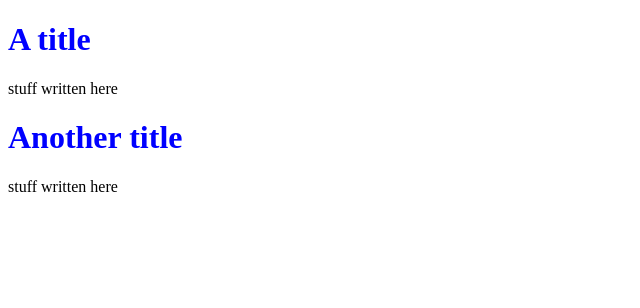
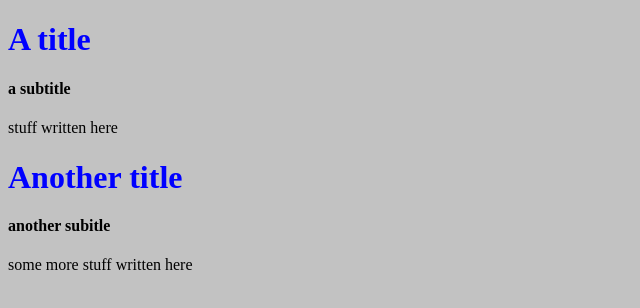
Before and after one commit to dlopeiro/react-nextjs-study, a Next.js app: page / in a window 1280 px wide. Shown: the top 308 px of the page, without its empty margins (0-640 px from the left). Built offline with nearby package versions, Linux system fonts and the light colour scheme.

Commit message:
global style and subtitle created

```diff
--- /dev/null
+++ b/pages/_app.jsx
@@ -0,0 +1,7 @@
+import '../src/style.css'
+
+function App({ Component, pageProps }) {
+    return <Component {...pageProps} />
+}
+
+export default App
--- a/pages/index.jsx
+++ b/pages/index.jsx
@@ -1,12 +1,15 @@
-import Title from "../src/components/title/title"
+import Title from "../src/components/title/title" // we import things like this when the function is being exported as default inside the file
+import Subtitle from "../src/components/subtitle/subtitle" // other than that we have to import them between }{
 
 function HomePage () {
     return (
         <div>
             <Title>A title</Title>
+            <Subtitle text="a subtitle" />
             <p>stuff written here</p>
             <Title>Another title</Title>
-            <p>stuff written here</p>
+            <Subtitle text="another subitle" />
+            <p>some more stuff written here</p>
         </div>
     )
 }
--- /dev/null
+++ b/src/components/subtitle/subtitle.jsx
@@ -0,0 +1,16 @@
+/*
+    example of a component with property (props) "text" using destructure
+*/
+
+function Subtitle ({ text }) {
+    return(
+        <h4>{ text }</h4>
+    )
+}
+
+// the default prop is applied if not determined when the component is being imported (in this case on the index.js file)
+Subtitle.defaultProps = {
+    text: 'Default'
+}
+
+export default Subtitle
--- a/src/components/title/title.jsx
+++ b/src/components/title/title.jsx
@@ -1,6 +1,10 @@
+/*
+    example of a component with props "children"
+*/
+
 import styles from './title.module.css'
 
-function Title (props) {
+function Title (props) { // props cannot be changed
     return (
         <h1 className={styles.title}>
             {props.children}
--- /dev/null
+++ b/src/style.css
@@ -0,0 +1,3 @@
+body {
+    background-color: #c2c2c2;
+}
```
